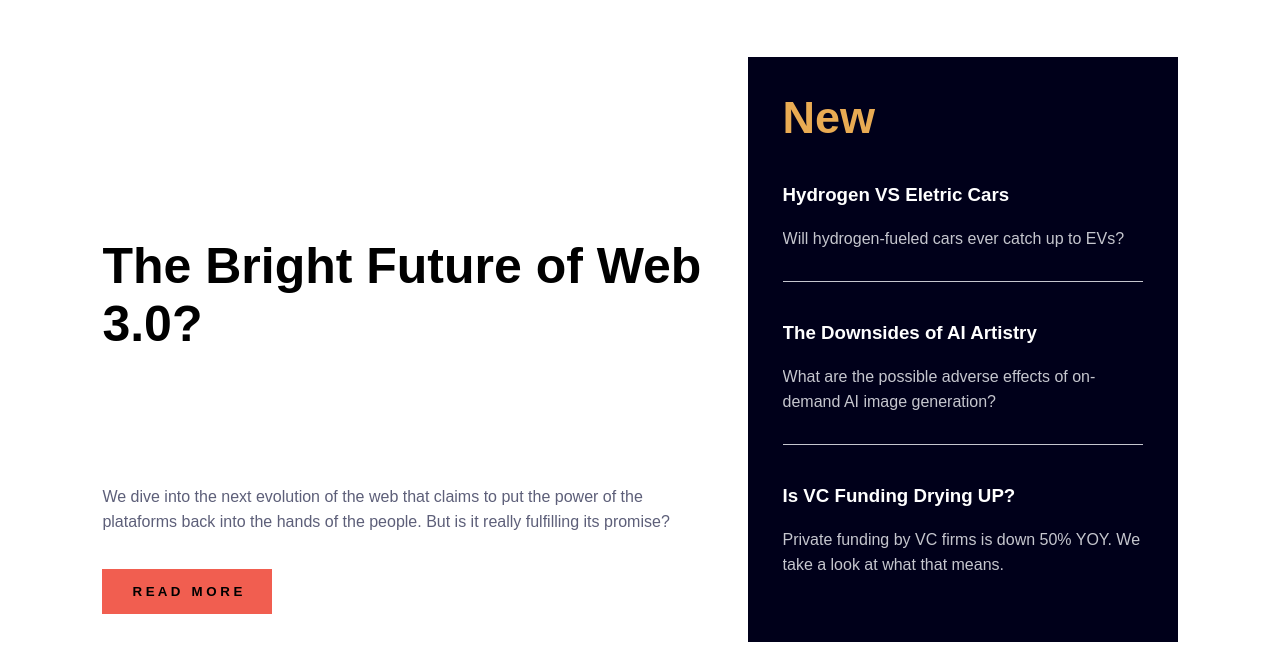
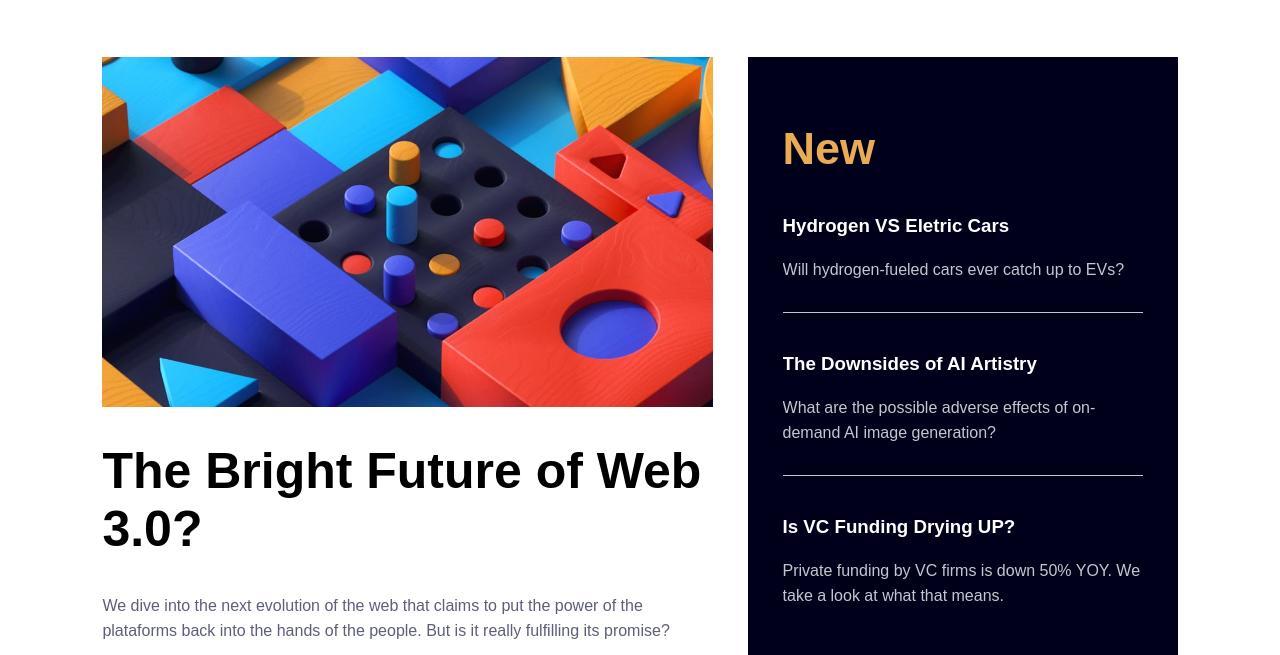
Before and after one commit to 1IMperaDOR0/news-homepage.github.io, a plain HTML site: page index.html in a window 1280 px wide. Shown: the part 145-800 px from the top of the page. Drawn offline with Linux system fonts and the light colour scheme.

Commit message:
fix style.css

```diff
--- a/assets/css/style.css
+++ b/assets/css/style.css
@@ -33,22 +33,21 @@ body{
     width: 30px;
     height: 30px;
 }
-.img{
+.img {
     grid-area: img;
-    max-height: fit-content;
     background-image: url(../images/image-web-3-desktop.jpg);
     background-position: center;
     background-size: cover;
     height: 350px;
 }
-.ad0{
+.ad0 {
     grid-area: ad0;
 }
-.ad1{
+.ad1 {
     gap: 35px;
     grid-area: ad1;
 }
-.content{
+.content {
     background-color: hsl(240, 100%, 5%);
     display: flex;
     flex-direction: column;
@@ -58,17 +57,17 @@ body{
     gap: 40px;
     grid-area: content;
 }
-.footer0{
+.footer0 {
     display: flex;
     padding-bottom: 25px;
     grid-area: footer0;
 }
-.footer1{
+.footer1 {
     display: flex;
     padding-bottom: 25px;
     grid-area: footer1;
 }
-.footer2{
+.footer2 {
     display: flex;
     padding-bottom: 25px;
     grid-area: footer2;
```
